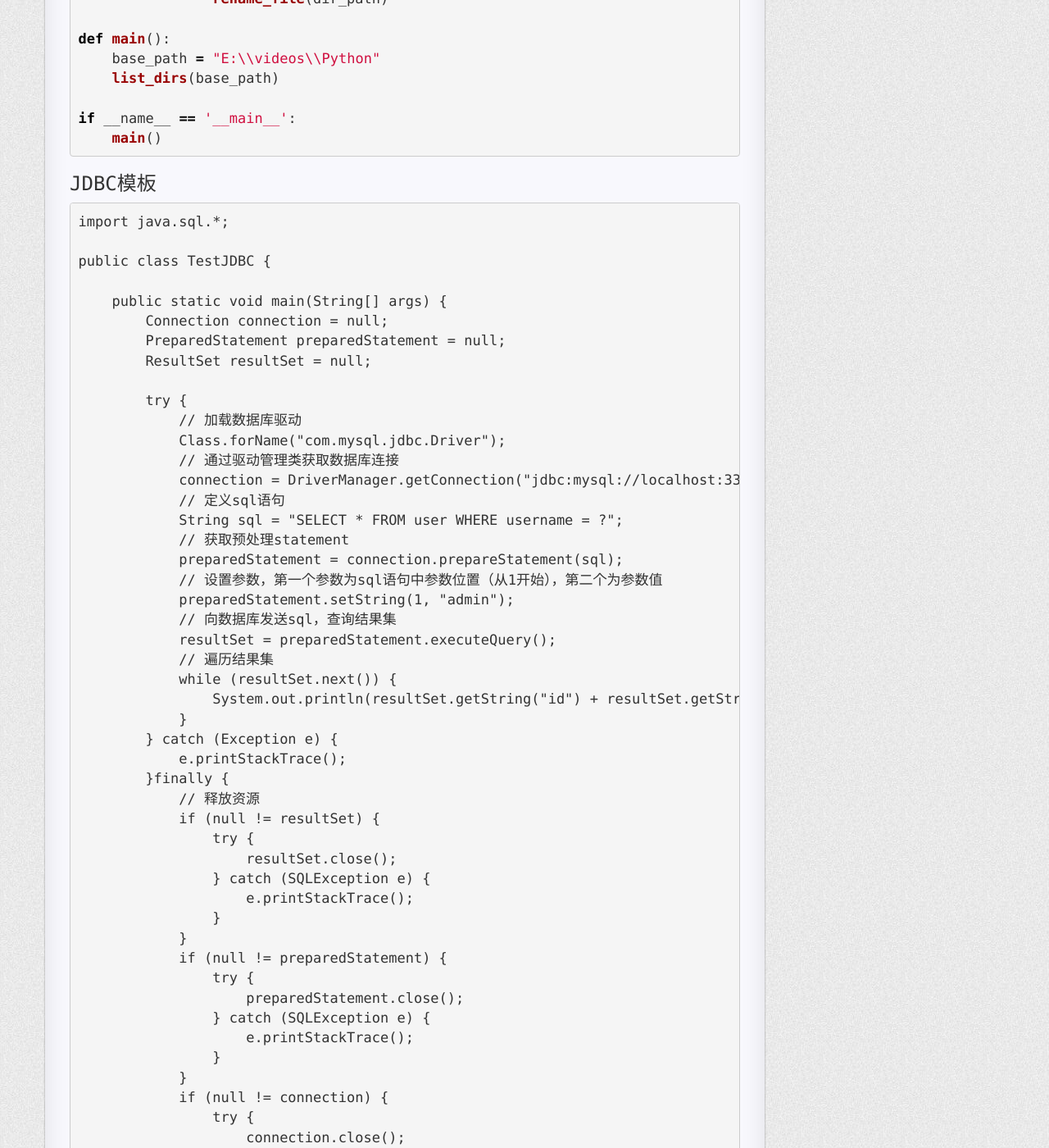
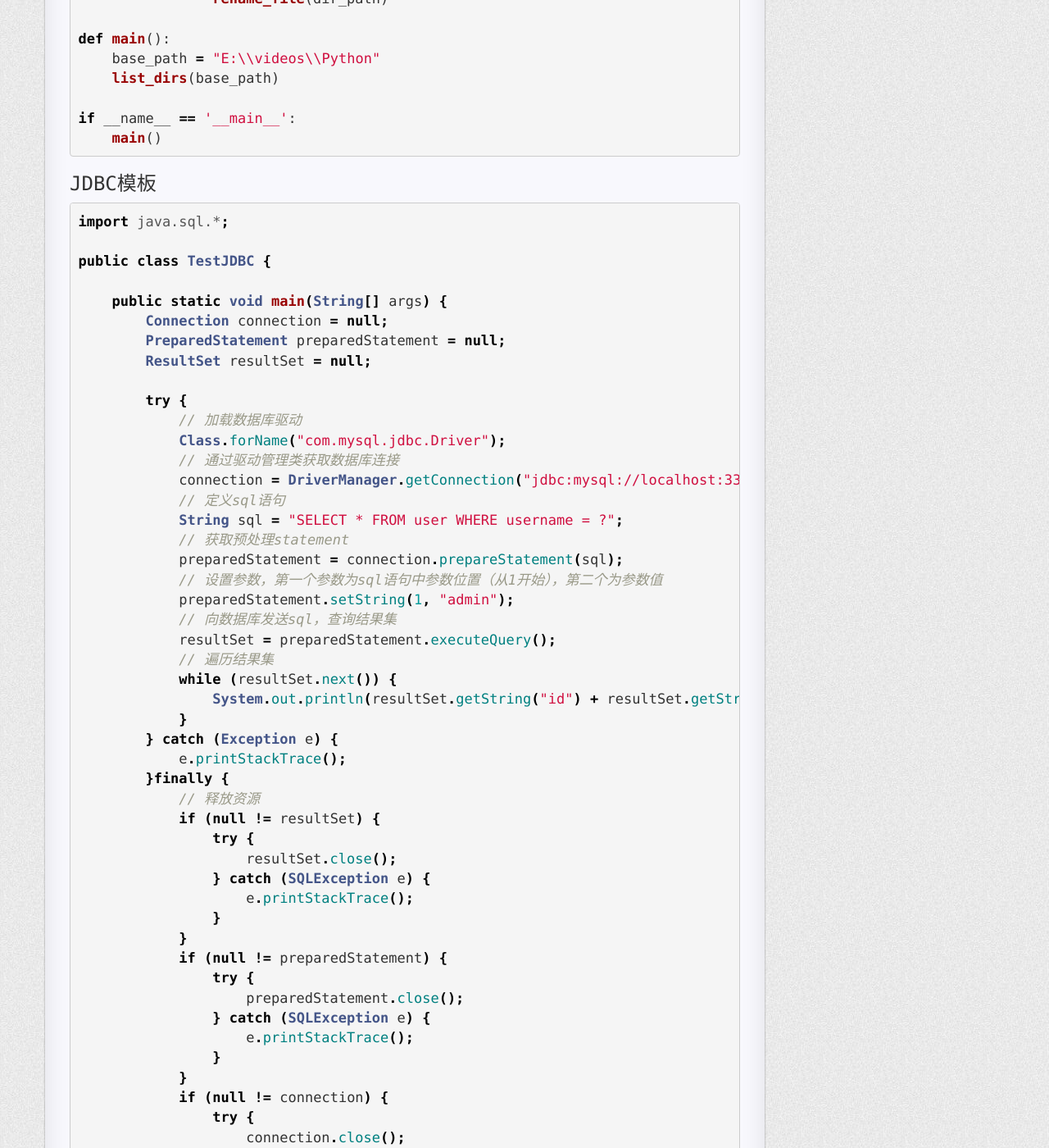
Before and after one commit to AdoredU/AdoredU.github.io, a Jekyll site: the page built from _posts/2020-03-25-code-records.md, in a window 1280 px wide and 1400 px high, scrolled down 734 px. Shown: the whole window at 82% size. Built offline with Jekyll 4.4.1, drawn with Linux system fonts in a browser that asks for light colours; nearby versions of some CDN libraries; comment, search, counter and statistics services are not loaded; a style sheet for code colours, icons or effects is not loaded; some of the changed text lies outside the part shown.

Commit message:
update _posts code records.

````diff
--- a/_posts/2020-03-25-code-records.md
+++ b/_posts/2020-03-25-code-records.md
@@ -40,7 +40,7 @@ if __name__ == '__main__':
 
 ### JDBC模板
 
-```JAVA
+```java
 import java.sql.*;
 
 public class TestJDBC {
````
